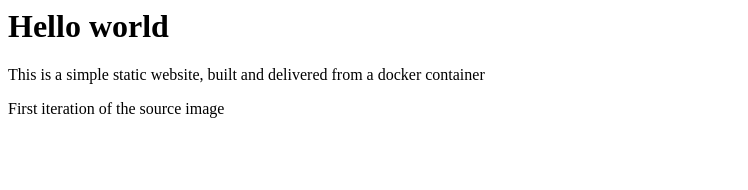
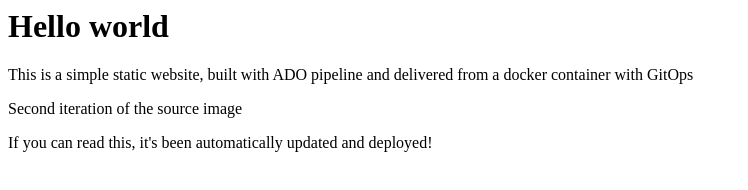
Before and after one commit to sGrindvoll/demo-hello-world, a plain HTML site: page index.html in a window 1280 px wide. Shown: the whole page, without its empty margins (0-748 px from the left). Drawn offline with Linux system fonts and the light colour scheme.

Commit message:
added changes to static website

```diff
--- a/index.html
+++ b/index.html
@@ -1,5 +1,6 @@
 <html>
 <h1>Hello world</h1>
-  <p>This is a simple static website, built and delivered from a docker container</p>
-  <p>First iteration of the source image</p>
+  <p>This is a simple static website, built with ADO pipeline and delivered from a docker container with GitOps</p>
+  <p>Second iteration of the source image</p>
+  <p>If you can read this, it's been automatically updated and deployed!</p>
 </html>
```
